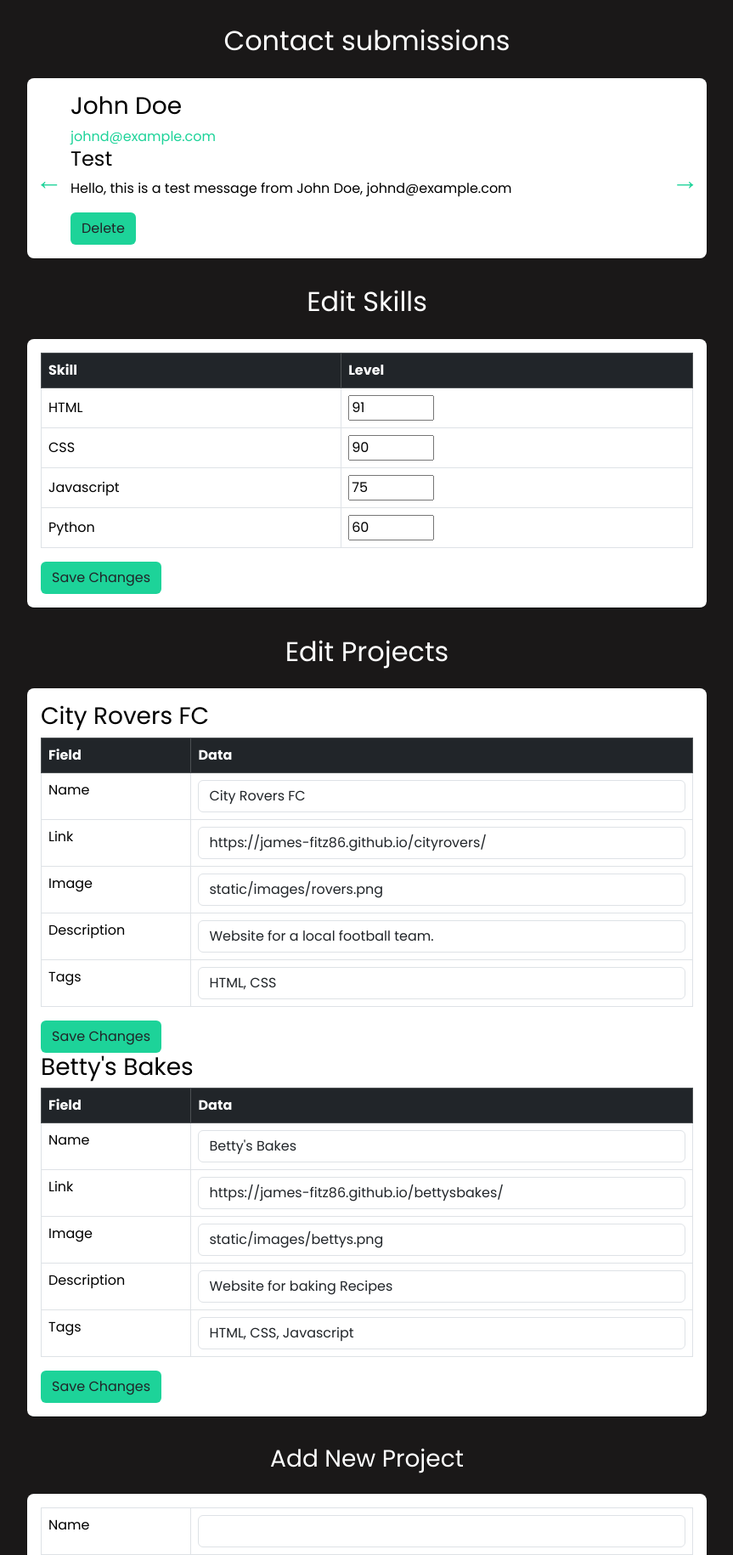
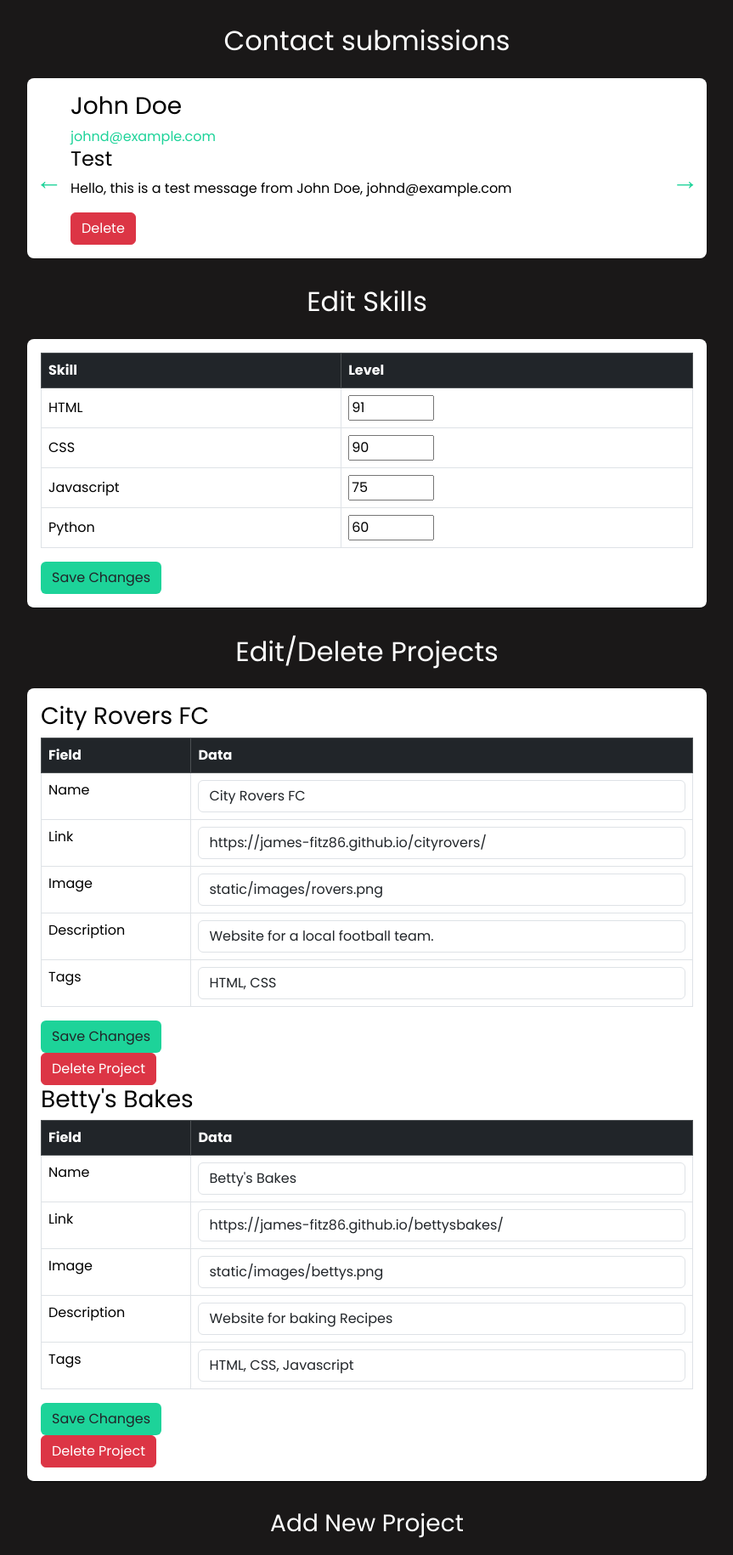
Before and after one commit to james-fitz86/portfolio, a Flask app: page /admin in a window 1280 px wide. Shown: the part 1163-2993 px from the top of the page at 85% size, without its empty margins (208-1071 px from the left). Run offline with Flask 3, Linux system fonts and the light colour scheme; the visitor is signed in with stand-in values (Sample User, id 1).

Commit message:
added form for deleting projects

```diff
--- a/templates/admin.html
+++ b/templates/admin.html
@@ -40,7 +40,7 @@
                   <p>{{ message.message }}</p>
                   <form action="{{ url_for('routes.delete_message_route') }}" method="post">
                     <input type="hidden" name="index" value="{{ loop.index0 }}">
-                    <button type="submit" class="btn custom-btn">Delete</button>
+                    <button type="submit" class="btn btn-danger custom-btn2">Delete</button>
                   </form>
                 </div>
                 {% endfor %}
@@ -75,9 +75,10 @@
           </div>
         </div>
         <div class="admin-wrapper">
-          <h2>Edit Projects</h2>
+          <h2>Edit/Delete Projects</h2>
           <div class="admin-section-container">
             {% for project in projects %}
+            <div class="edit-delete-container">
               <form method="POST" action="{{ url_for('routes.update_projects') }}">
                 <input type="hidden" name="id" value="{{ project.id }}">
                 <h3>{{ project.name }}</h3>
@@ -123,6 +124,10 @@
                 </table>
                   <button type="submit" class="btn custom-btn">Save Changes</button>
               </form>
+              <form method="POST" action="{{ url_for('routes.delete_projects', project_id=project.id) }}" onsubmit="return confirm('Are you sure you want to delete this project?');">
+                <button class="btn btn-danger custom-btn2" type="submit">Delete Project</button>
+              </form>
+            </div>
             {% endfor %}
           </div>
         </div>
```
Lines whose indentation alone changed are shown as unchanged.
